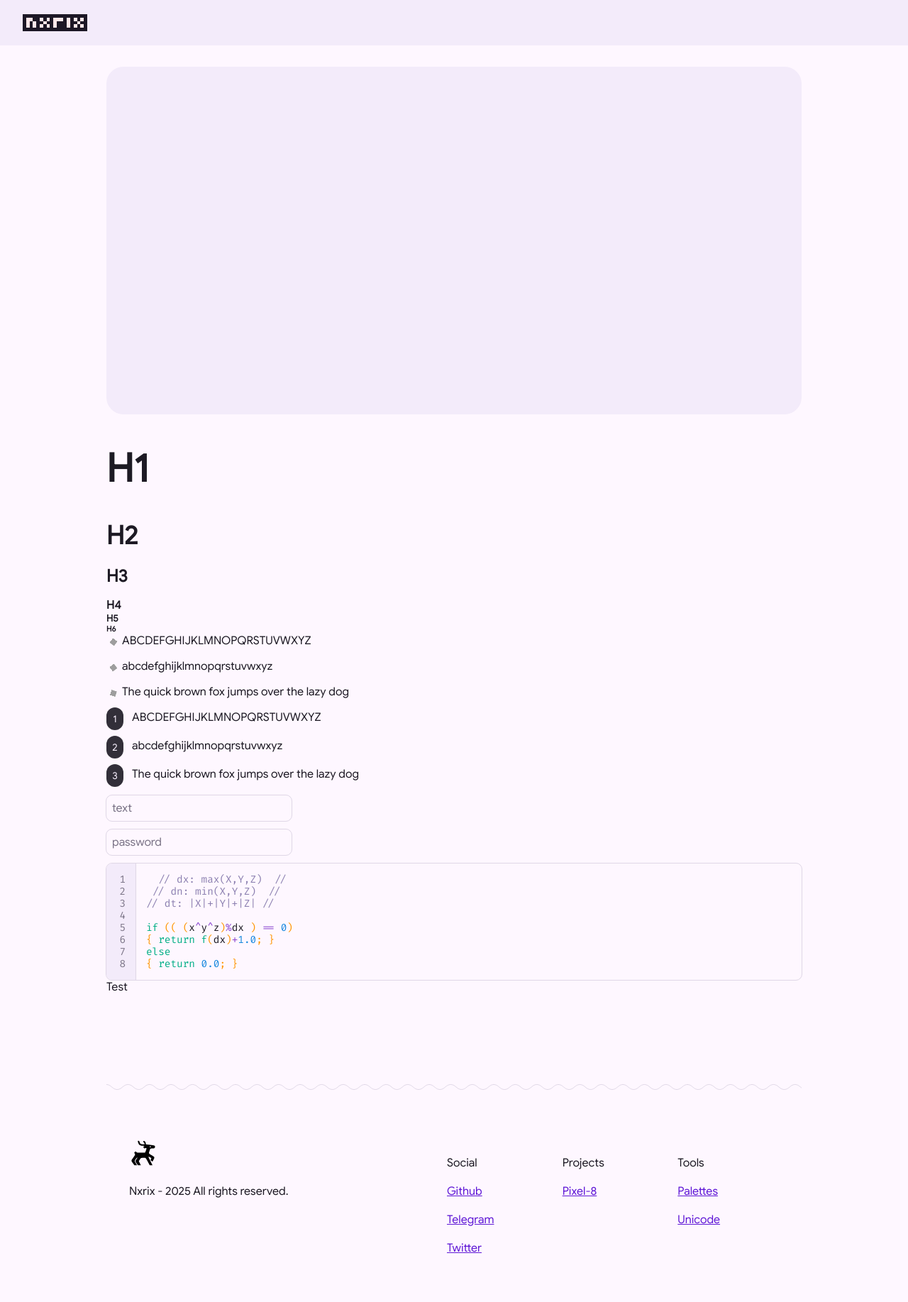
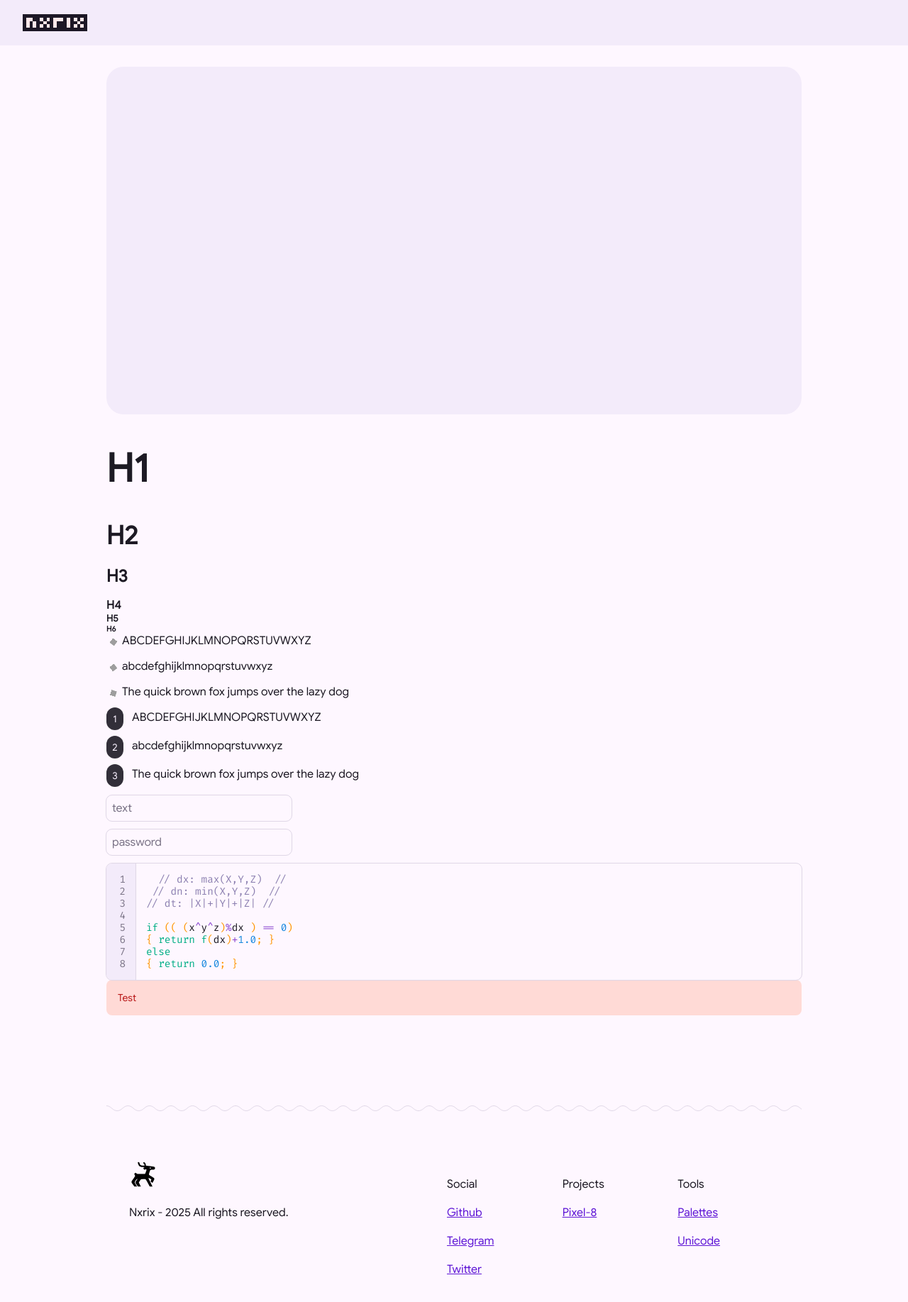
Before and after one commit to Nxrix/nxrix.github.io, a Jekyll site: the page built from _projects/test.md, in a window 1280 px wide. Shown: the top 1835 px of the page at 71% size. Built offline with Jekyll 4.4.1, drawn with Linux system fonts in a browser that asks for light colours; grey boxes are pictures that could not be loaded.

Commit message:
Update style.css

```diff
--- a/assets/css/style.css
+++ b/assets/css/style.css
@@ -445,6 +445,14 @@ ol, ul {
   --rotation: 3;
 }
 
+.body .content .info-error {
+  background-color: var(--md-sys-color-error-container);
+  color: var(--md-sys-color-error);
+  font-size: 14px;
+  padding: 16px;
+  border-radius: 8px;
+}
+
 .body .content .cart_set {
   display: grid;
   grid-gap: 8px;
```
